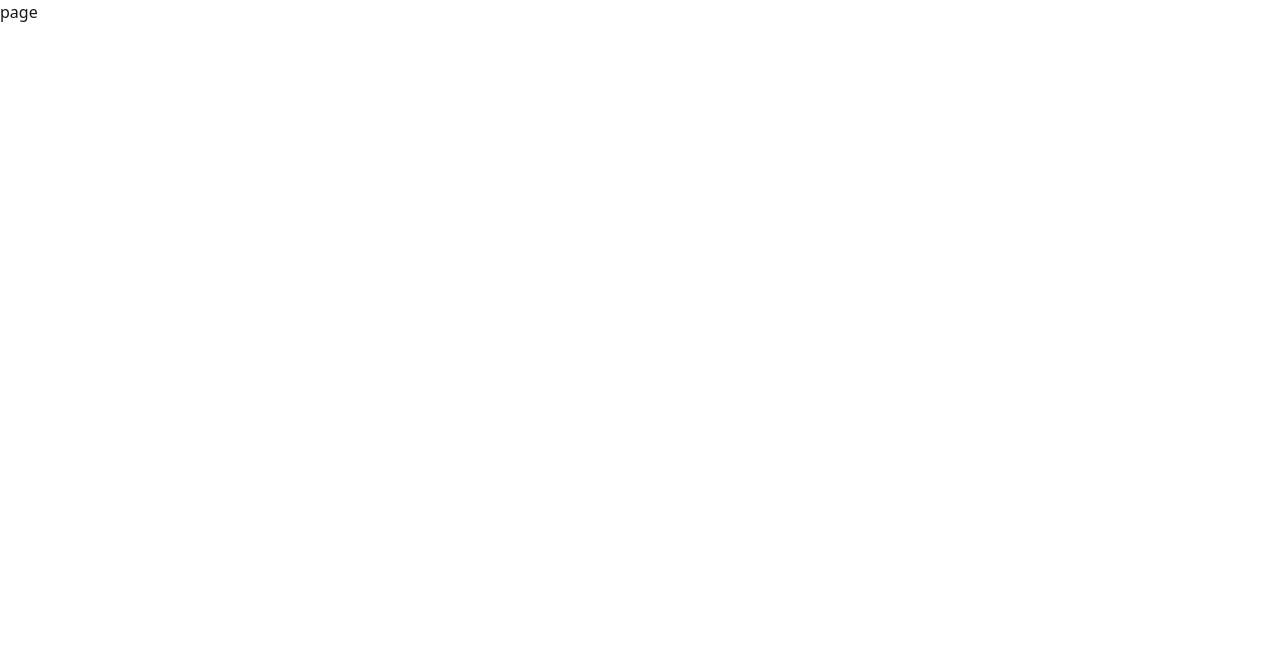
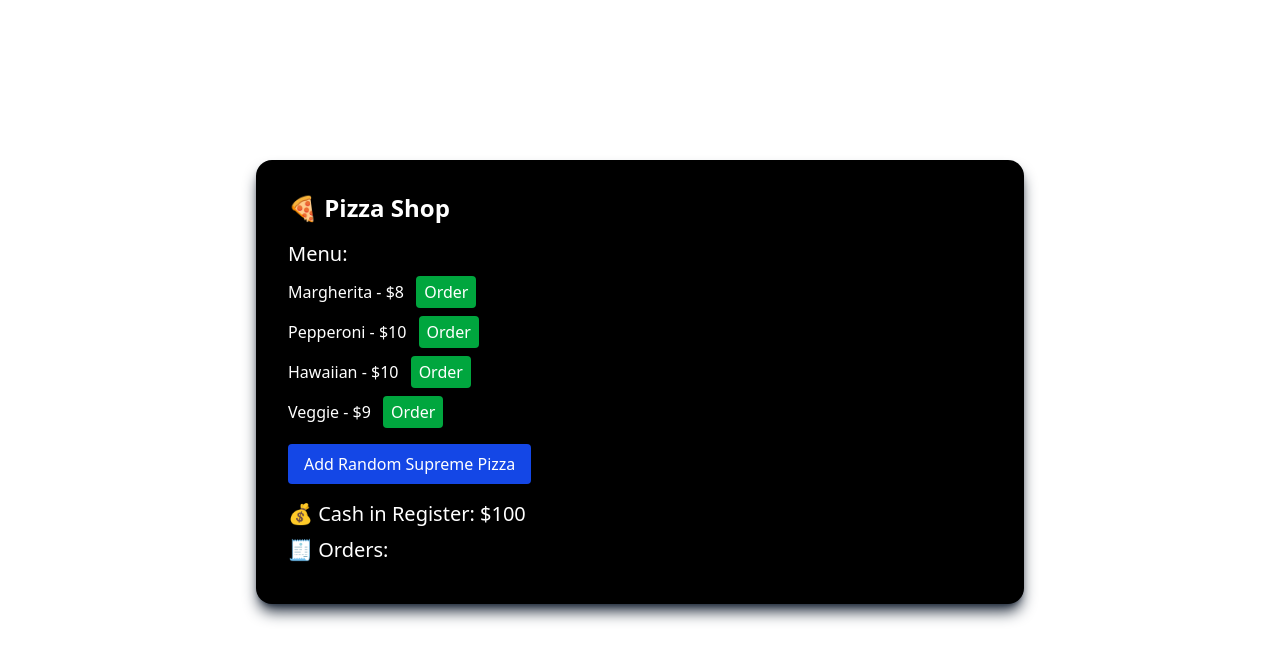
Before and after one commit to miraz66/plateJs-editor, a Next.js app: page /about in a window 1280 px wide. Shown: the top 662 px of the page. Built offline with nearby package versions, Linux system fonts and the light colour scheme.

Commit message:
Pizza Simple app for type script

```diff
--- a/src/app/about/page.tsx
+++ b/src/app/about/page.tsx
@@ -1,3 +1,168 @@
-export default function page() {
-  return <div className="">page</div>;
+// const manu = [
+//   { name: "Margherita", price: 8 },
+//   { name: "Pepperoni", price: 10 },
+//   { name: "Hawaiian", price: 10 },
+//   { name: "Veggie", price: 9 },
+// ];
+//
+// export default function page() {
+//   let cashInRegister = 100;
+//   let nextOrderId = 1;
+//   const orderQueue = [];
+//
+//   function addNewPizza(pizza = {}) {
+//     manu.push(pizza);
+//   }
+//
+//   function orderPizza(pizzaName) {
+//     const selectedPizza = manu.find((pizzaObj) => pizzaObj.name === pizzaName);
+//
+//     if (!selectedPizza) {
+//       console.error(`${pizzaName} is not available in the menu`);
+//       return null;
+//     }
+//
+//     cashInRegister += selectedPizza.price;
+//     const newOrder = {
+//       id: nextOrderId++,
+//       pizza: selectedPizza,
+//       status: "ordered",
+//     };
+//     orderQueue.push(newOrder);
+//
+//     return newOrder;
+//   }
+//
+//   function completeOrder(orderId) {
+//     const order = orderQueue.find((orderObj) => orderObj.id === orderId);
+//     order.status = "completed";
+//
+//     return order;
+//   }
+//
+//   addNewPizza({ name: "Supreme", price: 12 });
+//   addNewPizza({ name: "BBQ Chicken", price: 15 });
+//   addNewPizza({ name: "Meat Lovers", price: 13 });
+//
+//   orderPizza("BBQ Chicken");
+//   completeOrder("1");
+//
+//   console.log("Manu", manu);
+//   console.log("Cash in register", cashInRegister);
+//   console.log("Order queue", orderQueue);
+//
+//   return <div className="">About</div>;
+// }
+
+"use client";
+
+import { useState } from "react";
+
+// Define types
+type Pizza = {
+  name: string;
+  price: number;
+  size?: "small" | "medium" | "large";
+};
+
+type Order = {
+  id: number;
+  pizza: Pizza;
+  status: "ordered" | "completed";
+};
+
+const initialMenu: Pizza[] = [
+  { name: "Margherita", price: 8, size: "small" },
+  { name: "Pepperoni", price: 10, size: "medium" },
+  { name: "Hawaiian", price: 10, size: "large" },
+  { name: "Veggie", price: 9, size: "small" },
+];
+
+let globalOrderId = 1;
+
+export default function Page() {
+  const [menu, setMenu] = useState<Pizza[]>(initialMenu);
+  const [cash, setCash] = useState<number>(100);
+  const [orders, setOrders] = useState<Order[]>([]);
+
+  const addNewPizza = (pizza: Pizza): void => {
+    setMenu((prev) => [...prev, pizza]);
+  };
+
+  const orderPizza = (pizzaName: string): void => {
+    const selectedPizza = menu.find((p) => p.name === pizzaName);
+    if (!selectedPizza) {
+      alert("Pizza not found!");
+      return;
+    }
+
+    const newOrder: Order = {
+      id: globalOrderId++,
+      pizza: selectedPizza,
+      status: "ordered",
+    };
+
+    setOrders((prev) => [...prev, newOrder]);
+    setCash((prev) => prev + selectedPizza.price);
+  };
+
+  const completeOrder = (orderId: number): void => {
+    setOrders((prev) =>
+      prev.map((order) =>
+        order.id === orderId ? { ...order, status: "completed" } : order,
+      ),
+    );
+  };
+
+  return (
+    <div className="mx-auto mt-40 max-w-screen-md rounded-2xl bg-black p-8 text-white shadow-lg shadow-gray-800">
+      <h1 className="mb-4 text-2xl font-bold">🍕 Pizza Shop</h1>
+
+      <h2 className="mb-2 text-xl">Menu:</h2>
+      <ul className="mb-4">
+        {menu.map((pizza, index) => (
+          <li key={index} className="mb-2">
+            {pizza.name} - ${pizza.price}{" "}
+            <button
+              onClick={() => orderPizza(pizza.name)}
+              className="ml-2 rounded bg-green-600 px-2 py-1"
+            >
+              Order
+            </button>
+          </li>
+        ))}
+      </ul>
+
+      <button
+        onClick={() =>
+          addNewPizza({
+            name: "Supreme",
+            price: 12 + Math.floor(Math.random() * 5),
+          })
+        }
+        className="mb-4 rounded bg-blue-700 px-4 py-2"
+      >
+        Add Random Supreme Pizza
+      </button>
+
+      <h2 className="mb-2 text-xl">💰 Cash in Register: ${cash}</h2>
+
+      <h2 className="mb-2 text-xl">🧾 Orders:</h2>
+      <ul>
+        {orders.map((order) => (
+          <li key={order.id} className="mb-2">
+            #{order.id} - {order.pizza.name} ({order.status}){" "}
+            {order.status === "ordered" && (
+              <button
+                onClick={() => completeOrder(order.id)}
+                className="ml-2 rounded bg-yellow-600 px-2 py-1"
+              >
+                Complete
+              </button>
+            )}
+          </li>
+        ))}
+      </ul>
+    </div>
+  );
 }
```
